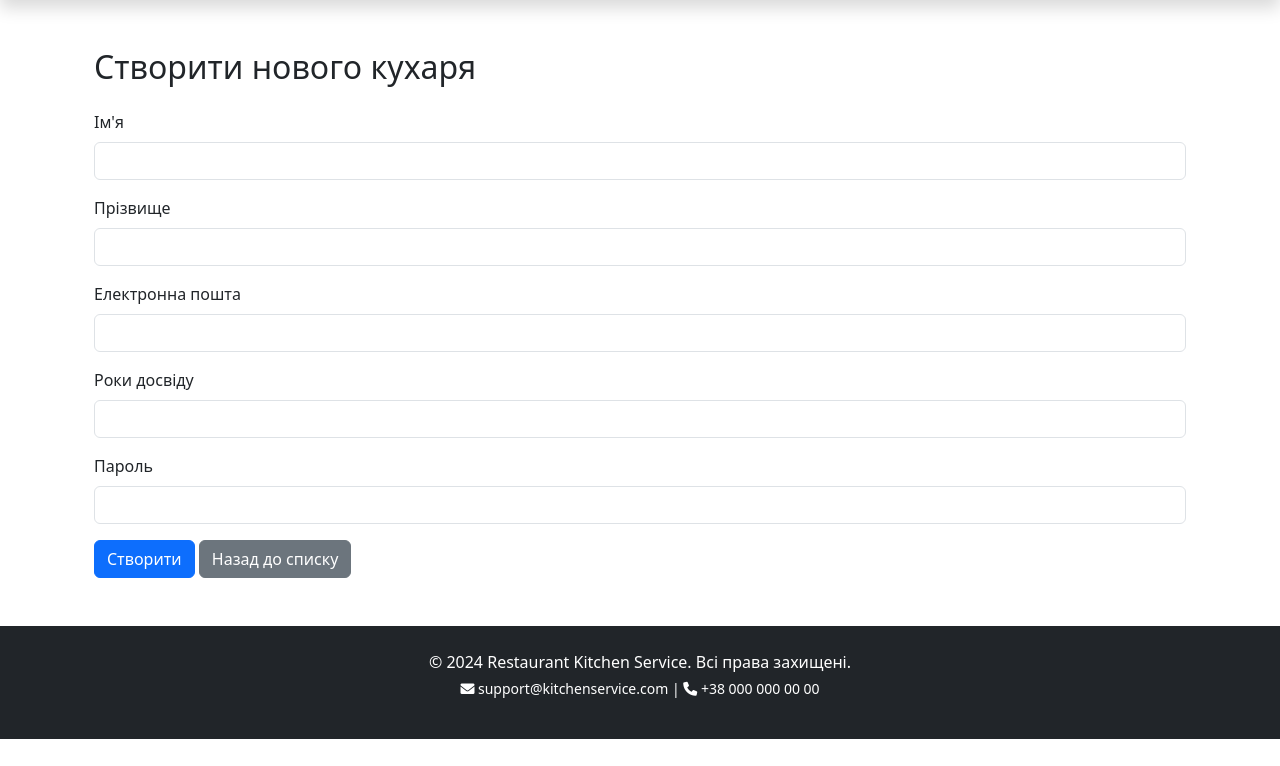
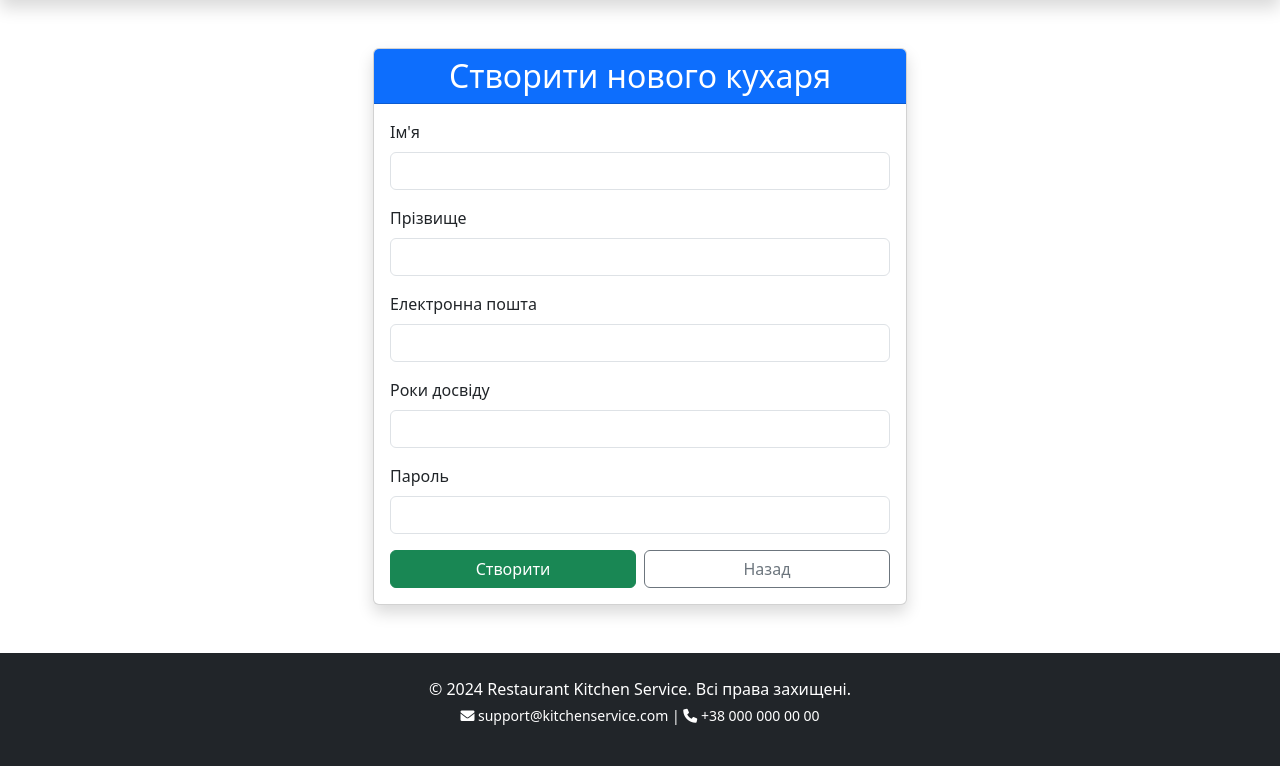
Before and after one commit to spa7id/restaurant-kitchen-service, a Django app: page /cook/create/ in a window 1280 px wide. Shown: the part 56-822 px from the top of the page. Before the commit the page ends 795 px from the top, so only its background shows below. Run offline with Django 4.2, Linux system fonts and the light colour scheme.

Commit message:
update cook_create.html

```diff
--- a/templates/cook_create.html
+++ b/templates/cook_create.html
@@ -4,7 +4,13 @@
 
 {% block content %}
 <div class="container mt-5">
-    <h2 class="mb-4">Створити нового кухаря</h2>
+    <div class="row justify-content-center">
+        <div class="col-lg-6 col-md-8">
+            <div class="card shadow">
+                <div class="card-header bg-primary text-white text-center">
+                    <h2 class="mb-0">Створити нового кухаря</h2>
+                </div>
+                <div class="card-body">
                     <form method="post">
                         {% csrf_token %}
                         <div class="mb-3">
@@ -27,19 +33,26 @@
                             <label for="id_password" class="form-label">Пароль</label>
                             <input type="password" class="form-control" id="id_password" name="password" required>
                         </div>
-        <button type="submit" class="btn btn-primary">Створити</button>
-        <a href="{% url 'dish_list' %}" class="btn btn-secondary">Назад до списку</a>
+                        <div class="d-flex justify-content-between">
+                            <button type="submit" class="btn btn-success w-50">Створити</button>
+                            <a href="{% url 'dish_list' %}" class="btn btn-outline-secondary w-50 ms-2">Назад</a>
+                        </div>
                     </form>
                     {% if form.errors %}
-<div class="alert alert-danger">
-    <ul>
+                    <div class="alert alert-danger mt-3">
+                        <h6>Виправте наступні помилки:</h6>
+                        <ul class="mb-0">
                             {% for field, errors in form.errors.items %}
                                 {% for error in errors %}
-                <li>{{ field|capfirst }}: {{ error }}</li>
+                                    <li><strong>{{ field|capfirst }}:</strong> {{ error }}</li>
                                 {% endfor %}
                             {% endfor %}
                         </ul>
                     </div>
                     {% endif %}
                 </div>
+            </div>
+        </div>
+    </div>
+</div>
 {% endblock %}
```
Lines whose indentation alone changed are shown as unchanged.
